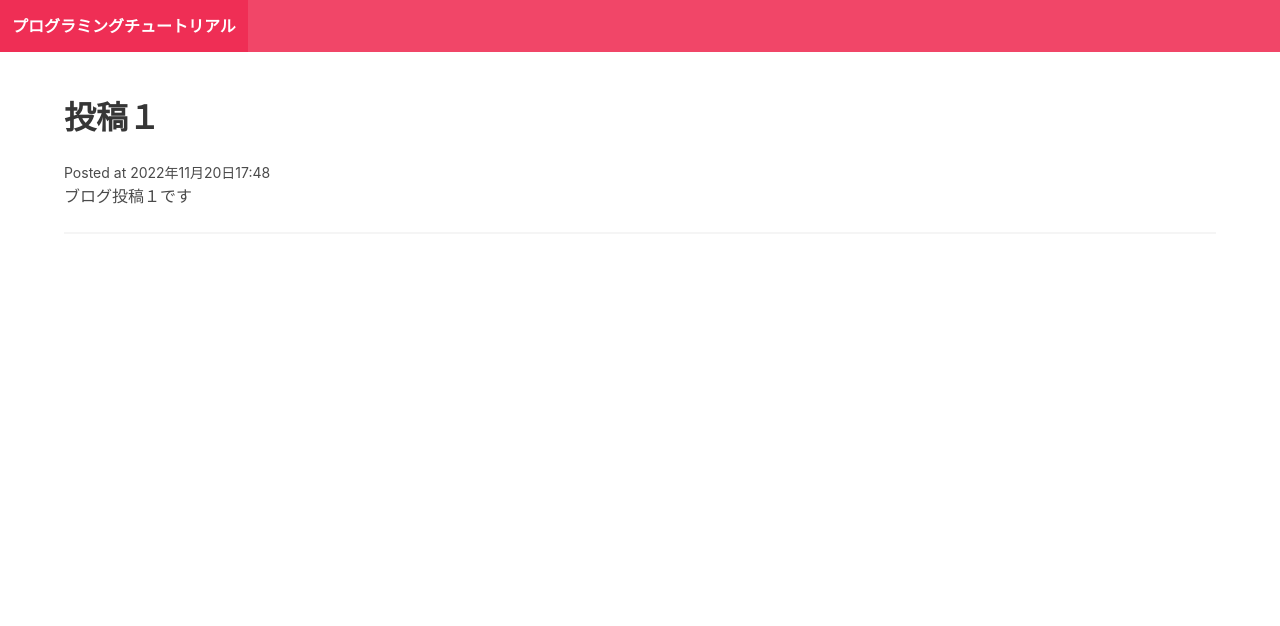
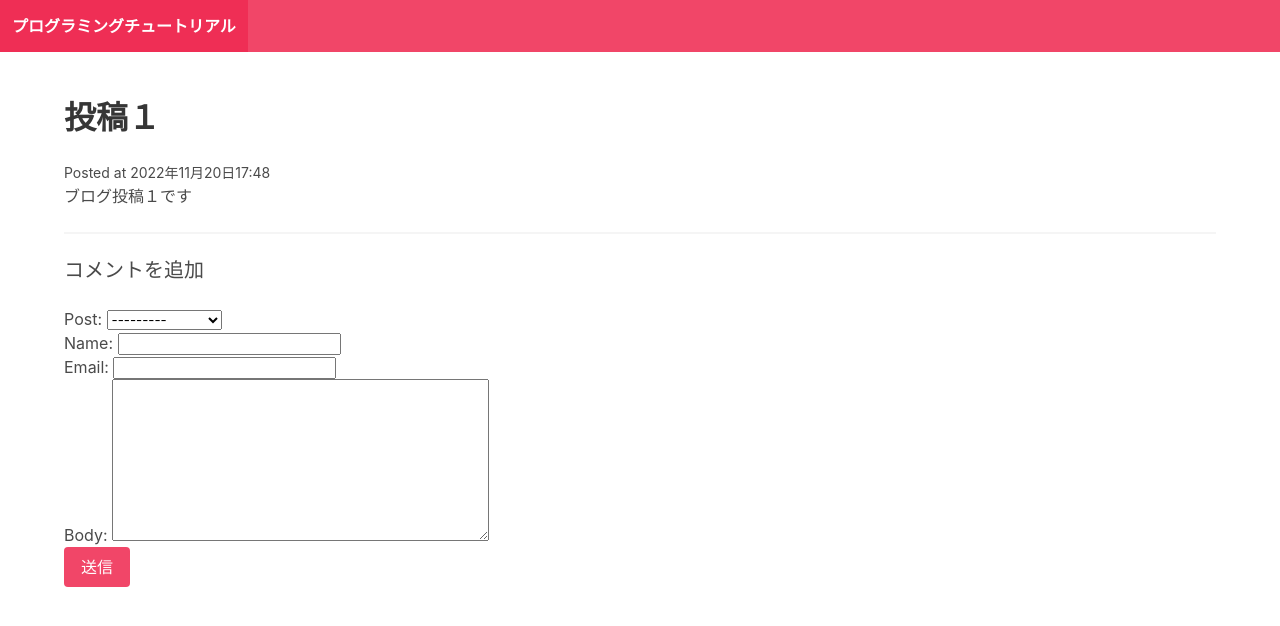
Before and after one commit to sumioK/Django_tutorial, a Django app: a page that uses blog/templates/blog/post_detail.html in a window 1280 px wide. Shown: the top 626 px of the page. Run offline with Django 4.2, Linux system fonts and the light colour scheme; data comes from the database, SQL or seed files in the repository; both versions use the stored data as it was after the commit.

Commit message:
need fix

```diff
--- a/blog/admin.py
+++ b/blog/admin.py
@@ -1,5 +1,6 @@
 from django.contrib import admin
-from .models import Post
+from .models import Post, Comment
 
 
 admin.site.register(Post)
+admin.site.register(Comment)
--- /dev/null
+++ b/blog/forms.py
@@ -0,0 +1,7 @@
+from django import forms
+from .models import Comment
+
+class CommentForm(forms.ModelForm):
+  class Meta:
+    model = Comment
+    fieldes = ["name", "email", "body"]
--- a/blog/models.py
+++ b/blog/models.py
@@ -6,3 +6,10 @@
   intro = models.TextField()
   body =  models.TextField()
   posted_date = models.DateTimeField(auto_now_add=True)
+
+class Comment(models.Model):
+  post = models.ForeignKey(Post, related_name="comments", on_delete=models.CASCADE)
+  name = models.CharField(max_length=20)
+  email = models.EmailField()
+  body = models.TextField()
+  posted_date = models.DateTimeField(auto_now_add=True)
--- a/blog/templates/blog/post_detail.html
+++ b/blog/templates/blog/post_detail.html
@@ -4,4 +4,17 @@
   <small>Posted at {{post.posted_date}}</small>
   <p>{{post.intro}}</p>
   <hr/>
+
+  <!-- コメント投稿エリア -->
+  <h2 class="subtitle">コメントを追加</h2>
+
+  <form action="." method="post">
+    {% csrf_token %}
+    {{form.as_p}}
+    <div class="field">
+      <div class="control">
+        <button class="button is-danger">送信</button>
+      </div>
+    </div>
+  </form>
 {% endblock %}
--- a/blog/views.py
+++ b/blog/views.py
@@ -1,9 +1,23 @@
-from django.shortcuts import render
+from django.shortcuts import render, redirect
 from .models import Post
+from blog.forms import CommentForm
+
 def frontpage(request):
   posts = Post.objects.all()
   return render(request, "blog/frontpage.html",{"posts": posts})
 
 def post_detail(request, slug):
   post = Post.objects.get(slug=slug)
-  return render(request, "blog/post_detail.html", {"post": post})
+
+  if request.method == "POST":
+    form = CommentForm(request.POST)
+
+    if form.is_valid():
+      comment = form.save(commit=False)
+      comment.post = post
+      comment.save()
+
+      return redirect("post_detail", slug=post.slug)
+  else:
+    form= CommentForm()
+  return render(request, "blog/post_detail.html", {"post": post, "form": form})
```
Also changed, not shown: blog/migrations/0002_comment.py (added), db.sqlite3.
